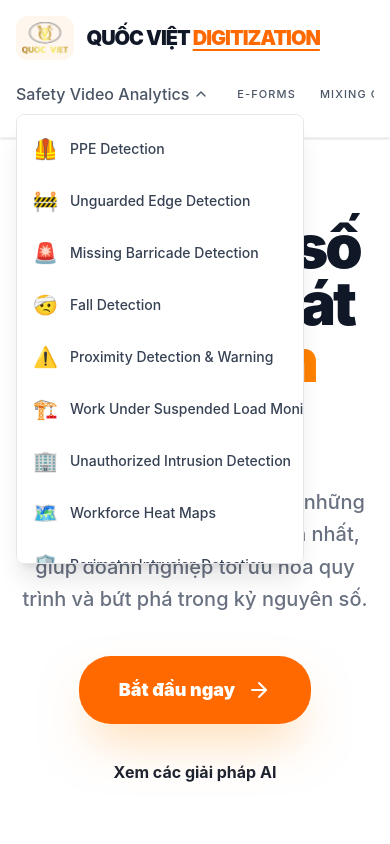
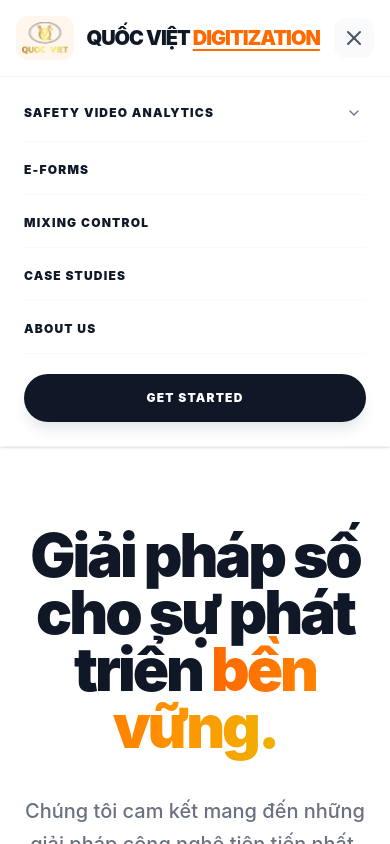
Before and after one commit to kienha2004/TESTSERVER, a React (Vite) app: page / in a window 390 px wide. Both pictures are taken after a click on the button "Toggle Menu". Shown: the top 844 px of the page. Built offline with nearby package versions, Linux system fonts and the light colour scheme.

Commit message:
new update 8

```diff
--- a/src/app/pages/HomePage.tsx
+++ b/src/app/pages/HomePage.tsx
@@ -1,9 +1,9 @@
-import React, { useEffect } from 'react';
-import { Monitor, FileText, BarChart3, Shield, Info, BookOpen, Facebook, Linkedin, ArrowRight, Sparkles, Zap, Target } from 'lucide-react';
+import React, { useEffect, useState } from 'react';
+import { Monitor, FileText, BarChart3, Shield, Info, BookOpen, Facebook, Linkedin, ArrowRight, Sparkles, Zap, Target, Menu, X, ChevronDown } from 'lucide-react';
 import { ImageWithFallback } from '../components/figma/ImageWithFallback';
 import logoImg from '../../imports/logo.png';
 import bannerAboutImg from '../../imports/banner_about_us_image.jpg';
-import { motion } from "framer-motion";
+import { motion, AnimatePresence } from "framer-motion";
 import { SafetyDropdown } from '../components/SafetyDropdown';
 import { PageFooter } from '../components/PageFooter';
 
@@ -37,6 +37,25 @@ const itemVariants = {
 };
 
 export function HomePage({ setCurrentPage, showSafetyDropdown, setShowSafetyDropdown, dropdownRef }: HomePageProps) {
+  const [isMobileMenuOpen, setIsMobileMenuOpen] = useState(false);
+  const [isMobileSafetyOpen, setIsMobileSafetyOpen] = useState(false);
+
+  const safetyItems = [
+    { label: 'PPE Detection', icon: '🦺', page: 'ppeDetection' },
+    { label: 'Unguarded Edge Detection', icon: '🚧', page: 'unguardedEdgeDetection' },
+    { label: 'Missing Barricade Detection', icon: '🚨', page: 'missingBarricadeDetection' },
+    { label: 'Fall Detection', icon: '🤕', page: 'fallDetection' },
+    { label: 'Proximity Detection & Warning', icon: '⚠️', page: 'proximityDetection' },
+    { label: 'Work Under Suspended Load Monitoring', icon: '🏗️', page: 'suspendedLoadMonitoring' },
+    { label: 'Unauthorized Intrusion Detection', icon: '🏢', page: 'intrusionDetection' },
+    { label: 'Workforce Heat Maps', icon: '🗺️', page: 'heatMap' },
+    { label: 'Perimeter Intrusion Detection', icon: '🛡️', page: 'peripheralIntrusion' },
+    { label: 'Weapon Detection', icon: '🔫', page: 'weaponDetection' },
+    { label: 'Theft Detection', icon: '🔒', page: 'theftDetection' },
+    { label: 'Loitering Detection', icon: '🚶', page: 'loiteringDetection' },
+    { label: 'Fighting & Violence Detection', icon: '🤼', page: 'fightingDetection' },
+  ];
+
   useEffect(() => {
     window.scrollTo(0, 0);
     document.title = "Quốc Việt | Digital Excellence";
@@ -51,10 +70,10 @@ export function HomePage({ setCurrentPage, showSafetyDropdown, setShowSafetyDrop
         animate={{ y: 0 }}
         className="border-b border-gray-100 bg-white/80 backdrop-blur-md shadow-sm sticky top-0 z-50"
       >
-        <div className="container mx-auto px-4 py-4 flex flex-col lg:flex-row items-center justify-between gap-4 lg:gap-0">
+        <div className="container mx-auto px-4 py-4 flex items-center justify-between">
           <button
             onClick={() => setCurrentPage('home')}
-            className="flex items-center gap-3 hover:opacity-80 transition-all group self-start lg:self-auto"
+            className="flex items-center gap-3 hover:opacity-80 transition-all group"
           >
             <div className="p-1.5 bg-orange-50 rounded-xl group-hover:rotate-12 transition-transform">
               <ImageWithFallback src={logoImg} alt="Logo" className="h-8 w-auto" />
@@ -64,7 +83,8 @@ export function HomePage({ setCurrentPage, showSafetyDropdown, setShowSafetyDrop
             </span>
           </button>
 
-          <nav className="flex gap-6 lg:gap-10 text-sm font-bold items-center text-gray-600 overflow-x-auto whitespace-nowrap max-w-full pb-2 lg:pb-0 w-full lg:w-auto scrollbar-hide" style={{ msOverflowStyle: 'none', scrollbarWidth: 'none' }}>
+          {/* Desktop Navigation */}
+          <nav className="hidden lg:flex gap-6 lg:gap-10 text-sm font-bold items-center text-gray-600">
             <SafetyDropdown
               setCurrentPage={setCurrentPage}
               showSafetyDropdown={showSafetyDropdown}
@@ -95,7 +115,106 @@ export function HomePage({ setCurrentPage, showSafetyDropdown, setShowSafetyDrop
               Get Started
             </motion.button>
           </nav>
+
+          {/* Hamburger Menu Icon */}
+          <button
+            onClick={() => setIsMobileMenuOpen(!isMobileMenuOpen)}
+            className="lg:hidden p-2 rounded-xl bg-gray-50 text-gray-600 hover:text-orange-500 hover:bg-orange-50 transition-all"
+            aria-label="Toggle Menu"
+          >
+            {isMobileMenuOpen ? <X className="w-6 h-6" /> : <Menu className="w-6 h-6" />}
+          </button>
         </div>
+
+        {/* Mobile Dropdown Menu */}
+        <AnimatePresence>
+          {isMobileMenuOpen && (
+            <motion.div
+              initial={{ opacity: 0, height: 0 }}
+              animate={{ opacity: 1, height: 'auto' }}
+              exit={{ opacity: 0, height: 0 }}
+              transition={{ duration: 0.3 }}
+              className="lg:hidden border-t border-gray-100 bg-white overflow-hidden"
+            >
+              <div className="px-6 py-6 flex flex-col gap-5 max-h-[80vh] overflow-y-auto">
+                {/* Safety Accordion */}
+                <div className="border-b border-gray-50 pb-4">
+                  <div className="flex items-center justify-between">
+                    <button
+                      onClick={() => {
+                        setCurrentPage('safetyVideoAnalytics');
+                        setIsMobileMenuOpen(false);
+                      }}
+                      className="text-left font-black text-gray-900 text-xs uppercase tracking-widest hover:text-orange-500 transition-colors"
+                    >
+                      Safety Video Analytics
+                    </button>
+                    <button
+                      onClick={() => setIsMobileSafetyOpen(!isMobileSafetyOpen)}
+                      className="p-1 text-gray-500 hover:text-orange-500 transition-colors"
+                    >
+                      <ChevronDown className={`w-4 h-4 transition-transform duration-300 ${isMobileSafetyOpen ? 'rotate-180' : ''}`} />
+                    </button>
+                  </div>
+
+                  <AnimatePresence>
+                    {isMobileSafetyOpen && (
+                      <motion.div
+                        initial={{ opacity: 0, height: 0 }}
+                        animate={{ opacity: 1, height: 'auto' }}
+                        exit={{ opacity: 0, height: 0 }}
+                        transition={{ duration: 0.2 }}
+                        className="mt-3 pl-4 flex flex-col gap-3 border-l border-orange-200 overflow-hidden"
+                      >
+                        {safetyItems.map((item, index) => (
+                          <button
+                            key={index}
+                            onClick={() => {
+                              setCurrentPage(item.page);
+                              setIsMobileMenuOpen(false);
+                            }}
+                            className="flex items-center gap-3 py-1.5 text-left text-xs font-semibold text-gray-600 hover:text-orange-500 transition-colors"
+                          >
+                            <span>{item.icon}</span>
+                            <span>{item.label}</span>
+                          </button>
+                        ))}
+                      </motion.div>
+                    )}
+                  </AnimatePresence>
+                </div>
+
+                {/* Other menu items */}
+                {['E-Forms', 'Mixing Control', 'Case Studies', 'About Us'].map((item) => (
+                  <button
+                    key={item}
+                    onClick={() => {
+                      if (item === 'E-Forms') setCurrentPage('eForm');
+                      if (item === 'About Us') setCurrentPage('aboutUs');
+                      setIsMobileMenuOpen(false);
+                    }}
+                    className="text-left font-black text-gray-900 text-xs uppercase tracking-widest hover:text-orange-500 transition-colors border-b border-gray-50 pb-4"
+                  >
+                    {item}
+                  </button>
+                ))}
+
+                {/* Get Started Button */}
+                <motion.button
+                  whileHover={{ scale: 1.02 }}
+                  whileTap={{ scale: 0.98 }}
+                  onClick={() => {
+                    setCurrentPage('demoForm');
+                    setIsMobileMenuOpen(false);
+                  }}
+                  className="bg-gray-900 text-white w-full py-4 rounded-full text-center text-xs uppercase tracking-widest font-black hover:bg-orange-500 transition-colors shadow-lg shadow-gray-200"
+                >
+                  Get Started
+                </motion.button>
+              </div>
+            </motion.div>
+          )}
+        </AnimatePresence>
       </motion.header>
 
       {/* Hero Section */}
```
Also changed, not shown: 5 other files (tests, documents, lock files or other folders).
